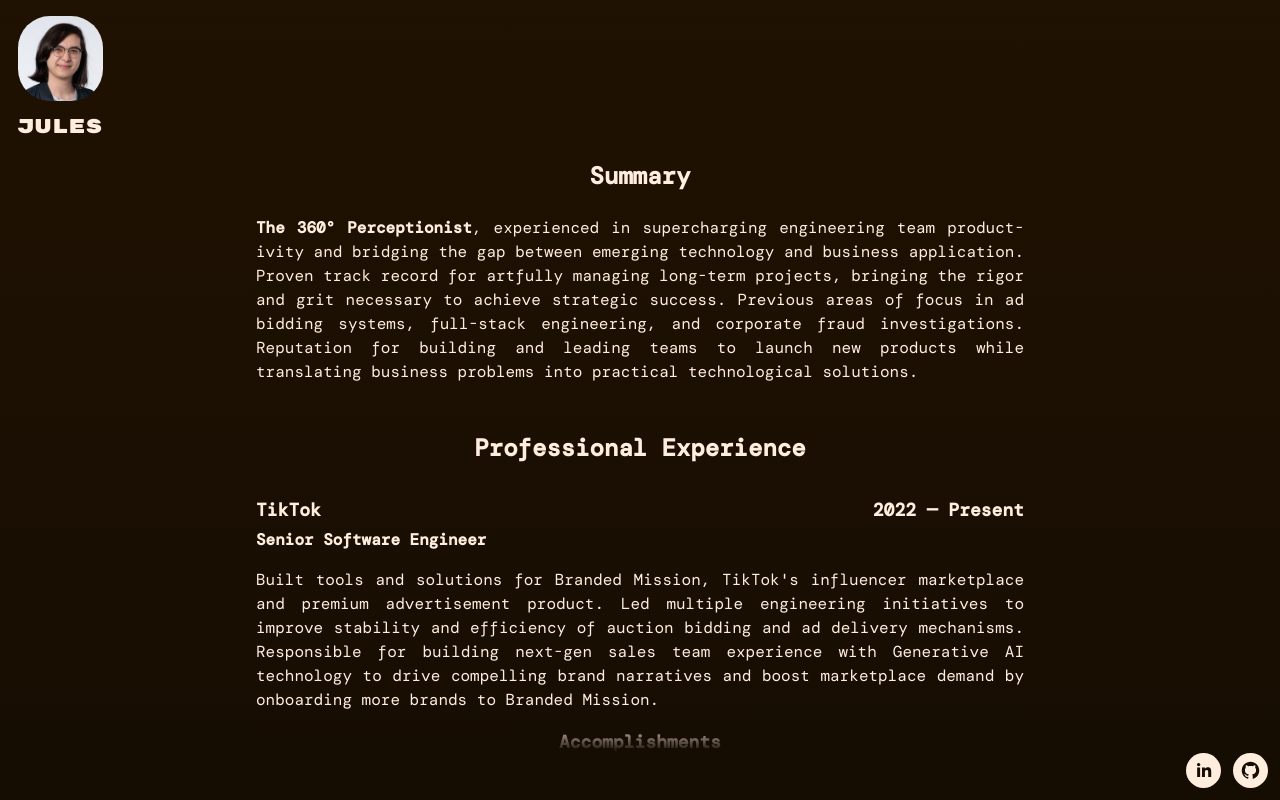
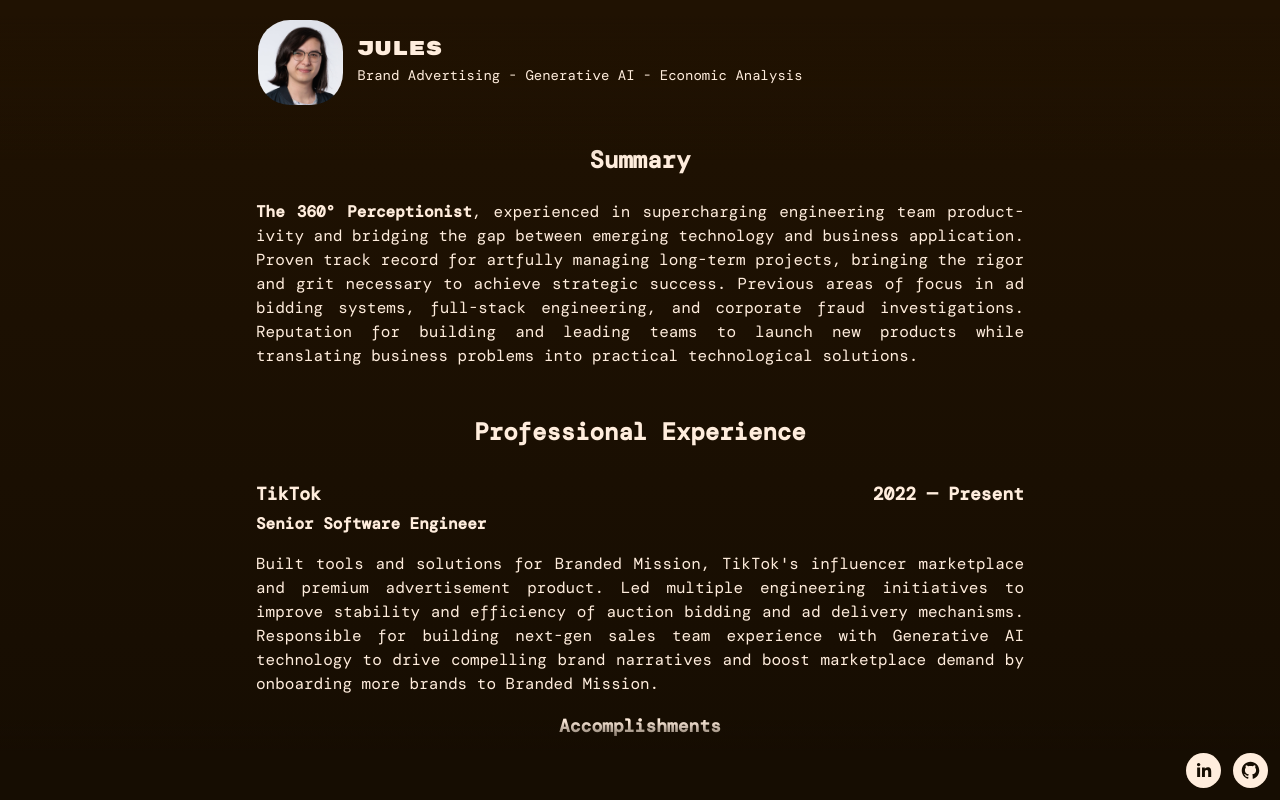
Before and after one commit to pondchamp/aboutme, a Next.js app: page / in a window 1280 px wide. Built offline with nearby package versions, Linux system fonts and the light colour scheme; a web font is replaced by a local one.

Commit message:
title anim

```diff
--- a/src/components/content_container.tsx
+++ b/src/components/content_container.tsx
@@ -48,7 +48,7 @@
       >
         <ScrollPassthrough
           ref={contentRef}
-          className="absolute left-1/2 transform -translate-x-1/2 top-0 w-full max-w-[800px] flex justify-center px-4 pt-40 pb-20"
+          className="absolute left-1/2 transform -translate-x-1/2 top-0 w-full max-w-[800px] flex justify-center px-4 pt-36 pb-20"
         >
           <Content />
         </ScrollPassthrough>
--- a/src/components/profile.tsx
+++ b/src/components/profile.tsx
@@ -9,12 +9,24 @@
 import { useViewport } from "@/hooks/useViewport";
 import { LayoutAnimState, SetLayoutAnimState } from "@/slice/LayoutSlice";
 
-const profileRefFinal = {
-  fontSize: "20px",
-  gap: "8px",
+const contianerYRefFinal = {
   height: "160px",
   lineHeight: "32px",
+};
+
+const contianerXRefFinal = {
+  width: "800px",
+};
+
+const profileRefFinal = {
+  gap: "8px",
   width: "120px",
+};
+
+const profileTxtRefFinal = {
+  fontSize: "20px",
+  transform: "translateX(280px) translateY(-80px) translateZ(0px)",
+  width: "85px",
 };
 
 const profileImgRefFinal = {
@@ -35,18 +47,25 @@
   imgHeight: number;
   imgWidth: number;
   lineHeight: string;
+  txtTansform: string;
+  txtWidth: string;
 }
 
 export const Profile = () => {
   const { width, height } = useViewport();
   const dispatch = useAppDispatch();
   const [_, setPageViewed] = usePageViewed();
+  const containerYRef = createRef<HTMLDivElement>();
+  const containerXRef = createRef<HTMLDivElement>();
   const profileRef = createRef<HTMLDivElement>();
   const profileImgRef = createRef<HTMLDivElement>();
+  const profileTitleRef = createRef<HTMLDivElement>();
+  const profileSubtitleRef = createRef<HTMLDivElement>();
+  const profileTxtRef = createRef<HTMLDivElement>();
   const layoutState = useAppSelector((state) => state.layout, shallowEqual);
 
   const profileIconSizeSm = 50;
-  const shrinkIconScrollTop = 100;
+  const shrinkIconScrollTop = 150;
   const shrinkIconScrollTopBuffered = shrinkIconScrollTop - 70;
   const classProps: ClassProps = useMemo(
     () =>
@@ -60,15 +79,21 @@
             imgHeight: 120,
             imgWidth: 120,
             lineHeight: "36px",
+            profileWidth: "100%",
+            txtTansform: "translateX(0px) translateY(0px) translateZ(0px)",
+            txtWidth: "340px",
           }
         : {
-            containerHeight: profileRefFinal.height,
-            containerWidth: profileRefFinal.width,
-            fontSize: profileRefFinal.fontSize,
+            containerHeight: contianerYRefFinal.height,
+            containerWidth: contianerXRefFinal.width,
+            fontSize: profileTxtRefFinal.fontSize,
             gap: profileRefFinal.gap,
             imgHeight: profileImgRefFinal.height,
             imgWidth: profileImgRefFinal.width,
-            lineHeight: profileRefFinal.lineHeight,
+            lineHeight: contianerYRefFinal.lineHeight,
+            profileWidth: profileRefFinal.width,
+            txtTansform: profileTxtRefFinal.transform,
+            txtWidth: profileTxtRefFinal.width,
           },
     [layoutState.layoutAnimState]
   );
@@ -76,13 +101,41 @@
   // Post profile mount
   useEffect(() => {
     if (
+      !profileRef.current ||
       !profileImgRef.current ||
-      !profileRef.current ||
+      !profileTxtRef.current ||
+      !profileTitleRef.current ||
+      !profileSubtitleRef.current ||
+      !containerXRef.current ||
+      !containerYRef.current ||
       layoutState.layoutAnimState != LayoutAnimState.PROFILE_MOUNTED
     ) {
       return;
     }
 
+    animate(
+      profileTxtRef.current,
+      {
+        x: [0, 280],
+        y: [0, -80],
+      },
+      { type: "keyframes" }
+    );
+    animate(
+      profileTitleRef.current,
+      {
+        fontSize: [classProps.fontSize, profileTxtRefFinal.fontSize],
+        width: [classProps.txtWidth, profileTxtRefFinal.width],
+      },
+      { type: "keyframes" }
+    );
+    animate(
+      profileSubtitleRef.current,
+      {
+        opacity: [0, 1],
+      },
+      { type: "keyframes" }
+    );
     animate(
       profileImgRef.current,
       {
@@ -94,11 +147,23 @@
     animate(
       profileRef.current,
       {
-        fontSize: [classProps.fontSize, profileRefFinal.fontSize],
         gap: [classProps.gap, profileRefFinal.gap],
-        height: [`${height}px`, profileRefFinal.height],
-        lineHeight: [classProps.lineHeight, profileRefFinal.lineHeight],
         width: [`${width}px`, profileRefFinal.width],
+      },
+      { type: "keyframes" }
+    );
+    animate(
+      containerXRef.current,
+      {
+        width: [`${width}px`, contianerXRefFinal.width],
+      },
+      { type: "keyframes" }
+    );
+    animate(
+      containerYRef.current,
+      {
+        height: [`${height}px`, contianerYRefFinal.height],
+        lineHeight: [classProps.lineHeight, contianerYRefFinal.lineHeight],
       },
       {
         onComplete: () => {
@@ -113,35 +178,41 @@
     height,
     classProps,
     layoutState.layoutAnimState,
+    profileRef,
     profileImgRef,
-    profileRef,
+    profileTitleRef,
+    profileSubtitleRef,
+    profileTxtRef,
+    containerXRef,
+    containerYRef,
     setPageViewed,
     width,
   ]);
 
   return layoutState.layoutAnimState != LayoutAnimState.NOT_MOUNTED ? (
     <div
-      className="z-20 absolute top-0 inset-x-0 flex justify-center"
+      className="w-full z-20 absolute inset-x-0 flex items-center justify-center"
       style={{
         fontSize: classProps.fontSize,
         height: classProps.containerHeight,
-        width: classProps.containerWidth,
       }}
-      ref={profileRef}
+      ref={containerYRef}
     >
       <div
         style={{
-          height: "100%",
-          width: "800px",
+          width: classProps.containerWidth,
         }}
+        ref={containerXRef}
       >
         <div
-          className="w-full h-full flex flex-col items-center justify-center"
+          className="flex flex-col items-center justify-center pt-6"
           style={{
             gap: classProps.gap,
           }}
+          ref={profileRef}
         >
           <div
+            className="w-fit h-full"
             style={{
               height: classProps.imgHeight,
               width: classProps.imgWidth,
@@ -170,21 +241,43 @@
               }}
             />
           </div>
-          <div className="h-9 text-center flex items-center justify-center">
-            <h1
+          <div
+            style={{
+              opacity: Math.max(
+                0,
+                1 -
+                  (layoutState.contentScrollTop / (shrinkIconScrollTop + 100)) *
+                    3.5
+              ),
+              paddingRight: Math.min(200, layoutState.contentScrollTop * 3.5),
+            }}
+          >
+            <div
               style={{
-                opacity: Math.max(
-                  0,
-                  1 - (layoutState.contentScrollTop / shrinkIconScrollTop) * 3.5
-                ),
-                paddingBottom: Math.min(
-                  150,
-                  layoutState.contentScrollTop * 1.5
-                ),
+                transform: classProps.txtTansform,
               }}
+              ref={profileTxtRef}
             >
-              <Title />
-            </h1>
+              <div
+                style={{
+                  width: classProps.txtWidth,
+                }}
+                ref={profileTitleRef}
+              >
+                <Title />
+              </div>
+              {layoutState.layoutAnimState != LayoutAnimState.MOUNT_STARTED && (
+                <div
+                  className="whitespace-nowrap text-sm"
+                  style={{
+                    opacity: 0,
+                  }}
+                  ref={profileSubtitleRef}
+                >
+                  Brand Advertising - Generative AI - Economic Analysis
+                </div>
+              )}
+            </div>
           </div>
         </div>
       </div>
--- a/src/components/title.tsx
+++ b/src/components/title.tsx
@@ -46,14 +46,20 @@
 
   return layoutState.layoutAnimState == LayoutAnimState.NOT_MOUNTED ? (
     <></>
-  ) : layoutState.layoutAnimState == LayoutAnimState.MOUNT_STARTED ? (
+  ) : (
     <>
-      <span className={`pl-[26px] ${fixedText ? "hidden" : "block"}`}>
-        <Typewriter onInit={animate} options={{}} />
-      </span>
-      <span className={fixedText ? "block" : "hidden"}>{fixedText}</span>
+      <h1 className="text-center">
+        {layoutState.layoutAnimState == LayoutAnimState.MOUNT_STARTED ? (
+          <>
+            <span className={`${fixedText ? "hidden" : "block"}`}>
+              <Typewriter onInit={animate} options={{}} />
+            </span>
+            <span className={fixedText ? "block" : "hidden"}>{fixedText}</span>
+          </>
+        ) : (
+          <>{MyName}</>
+        )}
+      </h1>
     </>
-  ) : (
-    <>{MyName}</>
   );
 };
```
